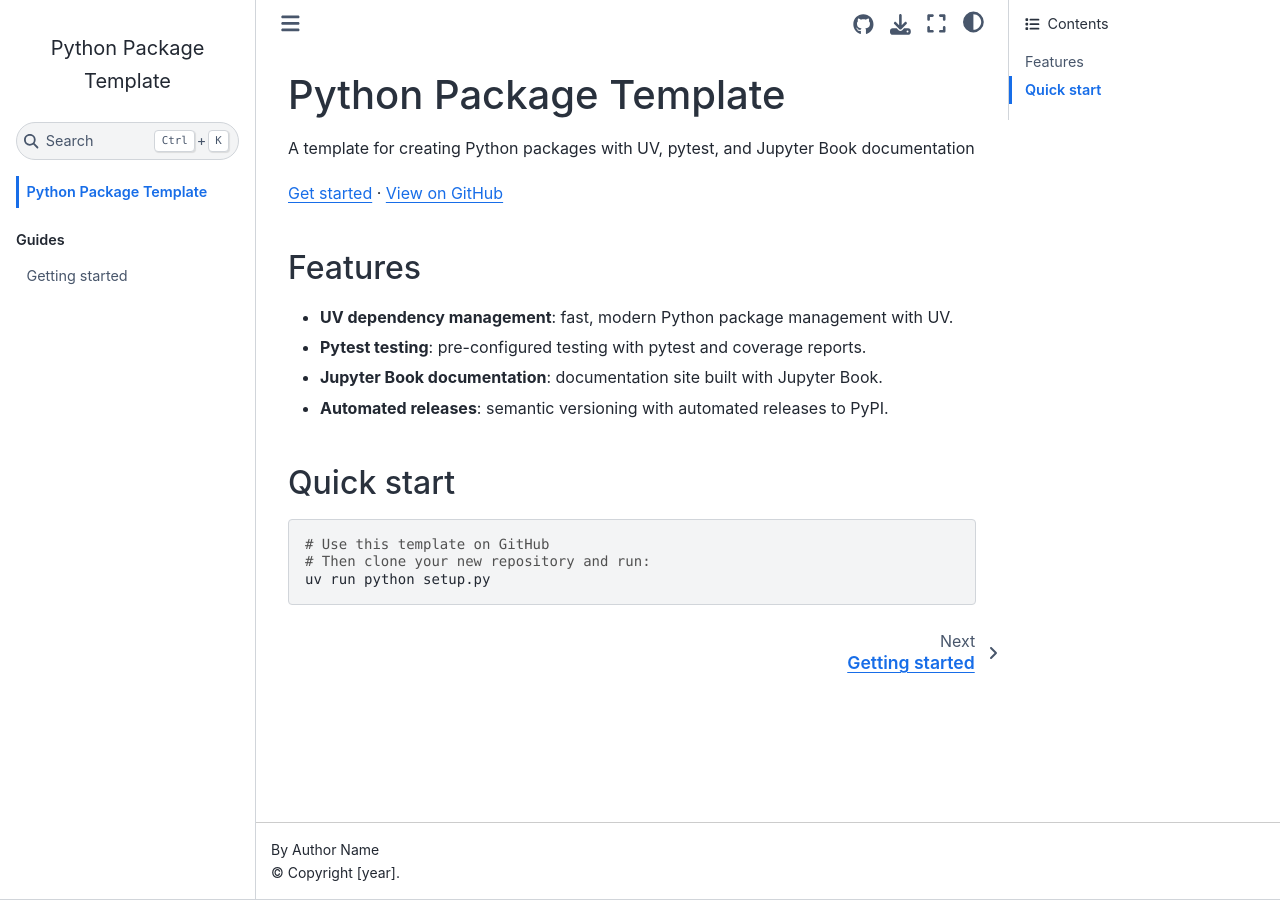
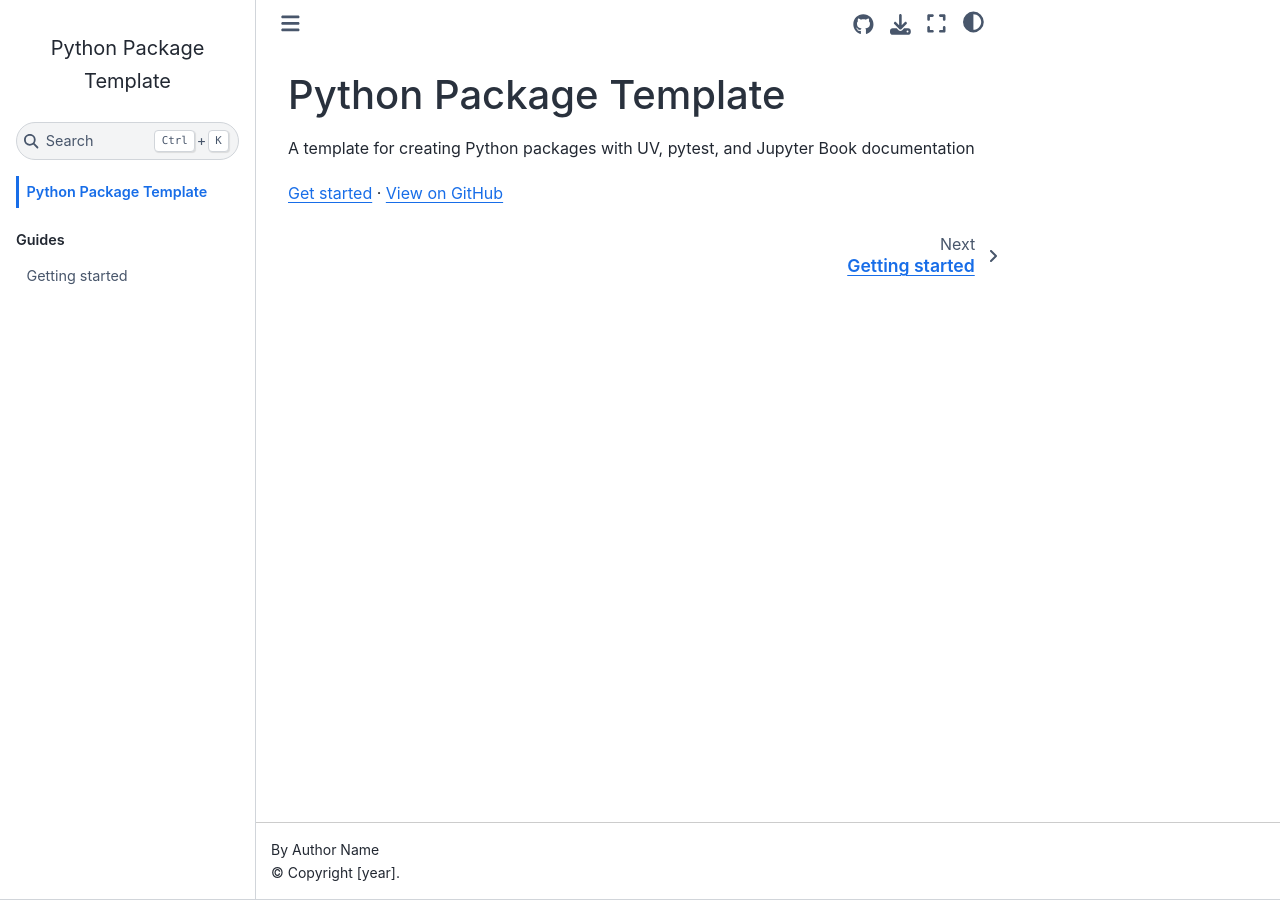
Before and after one commit to opencitations/python-package-template, a Jupyter Book: the page built from docs/index.md, in a window 1280 px wide. Built offline with Jupyter Book 1.0.4 settings and Sphinx 7.4.7 and the Sphinx Book theme 1.1.4, drawn with Linux system fonts in a browser that asks for light colours.

````diff
--- a/docs/index.md
+++ b/docs/index.md
@@ -9,18 +9,3 @@
 A template for creating Python packages with UV, pytest, and Jupyter Book documentation
 
 [Get started](getting_started.md) · [View on GitHub](https://github.com/opencitations/python-package-template)
-
-## Features
-
-- **UV dependency management**: fast, modern Python package management with UV.
-- **Pytest testing**: pre-configured testing with pytest and coverage reports.
-- **Jupyter Book documentation**: documentation site built with Jupyter Book.
-- **Automated releases**: semantic versioning with automated releases to PyPI.
-
-## Quick start
-
-```bash
-# Use this template on GitHub
-# Then clone your new repository and run:
-uv run python setup.py
-```
--- a/pyproject.toml
+++ b/pyproject.toml
@@ -20,9 +20,9 @@
 dependencies = []
 
 [project.urls]
-Homepage = "https://github.com/username/package-name"
-Documentation = "https://username.github.io/package-name/"
-Repository = "https://github.com/username/package-name"
+Homepage = "https://github.com/opencitations/python-package-template"
+Documentation = "https://opencitations.github.io/python-package-template/"
+Repository = "https://github.com/opencitations/python-package-template"
 
 [dependency-groups]
 dev = [
````
Also changed, not shown: README_TEMPLATE.md (+3 -3 lines), setup.py (+17 -7 lines).
